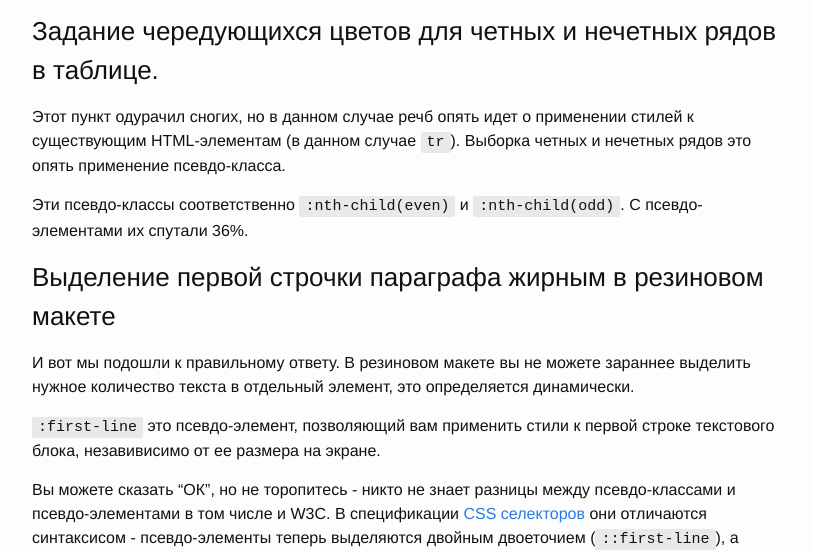
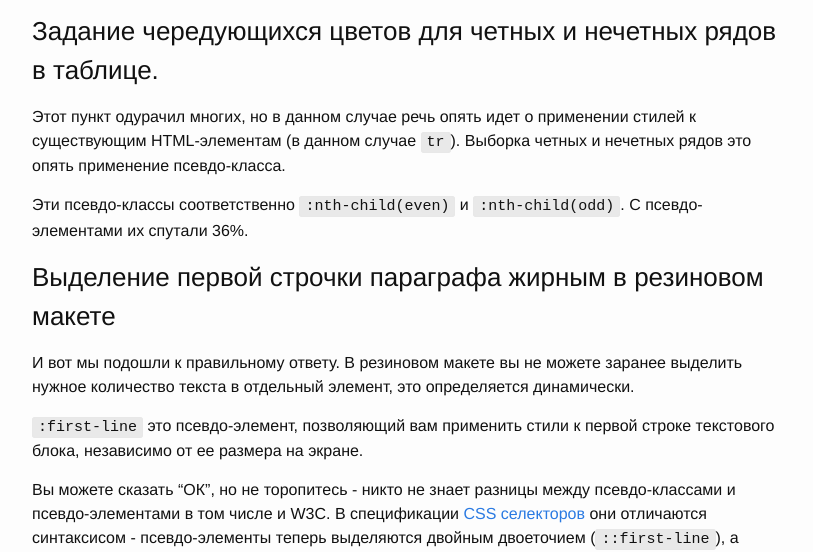
Before and after one commit to prgssr/prgssr.github.io, a Jekyll site: the page built from _posts/2015-07-27-3-вещи-которые-никто-не-знает-о-css.md, in a window 1280 px wide and 900 px high, scrolled down 3501 px. Shown: the part 152-704 px from the top of the window, without its empty margins (138-951 px from the left). Built offline with Jekyll 4.4.1, drawn with Linux system fonts in a browser that asks for light colours; comment, search, counter and statistics services are not loaded.

Commit message:
typo fix

```diff
--- a/_posts/2015-07-27-3-вещи-которые-никто-не-знает-о-css.md
+++ b/_posts/2015-07-27-3-вещи-которые-никто-не-знает-о-css.md
@@ -104,15 +104,15 @@ original_author: "Кевин Янк"
 
 ### Задание чередующихся цветов для четных и нечетных рядов в таблице.
 
-Этот пункт одурачил сногих, но в данном случае речб опять идет о применении стилей к существующим HTML-элементам (в данном случае `tr`). Выборка четных и нечетных рядов это опять применение псевдо-класса.
+Этот пункт одурачил многих, но в данном случае речь опять идет о применении стилей к существующим HTML-элементам (в данном случае `tr`). Выборка четных и нечетных рядов это опять применение псевдо-класса.
 
 Эти псевдо-классы соответственно `:nth-child(even)` и `:nth-child(odd)`. С псевдо-элементами их спутали 36%.
 
 ### Выделение первой строчки параграфа жирным в  резиновом макете
 
-И вот мы подошли к правильному ответу. В резиновом макете вы не можете зараннее выделить нужное количество текста в отдельный элемент, это определяется динамически.
+И вот мы подошли к правильному ответу. В резиновом макете вы не можете заранее выделить нужное количество текста в отдельный элемент, это определяется динамически.
 
-`:first-line` это псевдо-элемент, позволяющий вам применить стили к первой строке текстового блока, незавивисимо от ее размера на экране.
+`:first-line` это псевдо-элемент, позволяющий вам применить стили к первой строке текстового блока, независимо от ее размера на экране.
 
 Вы можете сказать "ОК", но не торопитесь - никто не знает разницы между псевдо-классами и псевдо-элементами  в том числе и W3С.  В спецификации [CSS селекторов](http://dev.w3.org/csswg/selectors-3/#pseudo-elements) они отличаются синтаксисом - псевдо-элементы теперь выделяются двойным двоеточием (`::first-line`), а псевдоклассы - одинарным (`:hover`);  в целях совместимости браузеры поддерживают поддерживают и старый (одинаковый) синтаксис.
 
```
